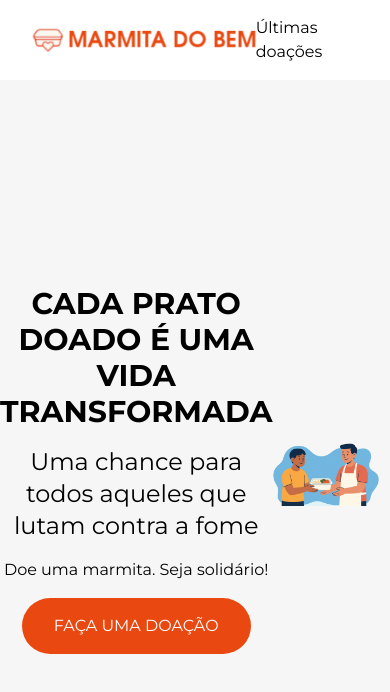
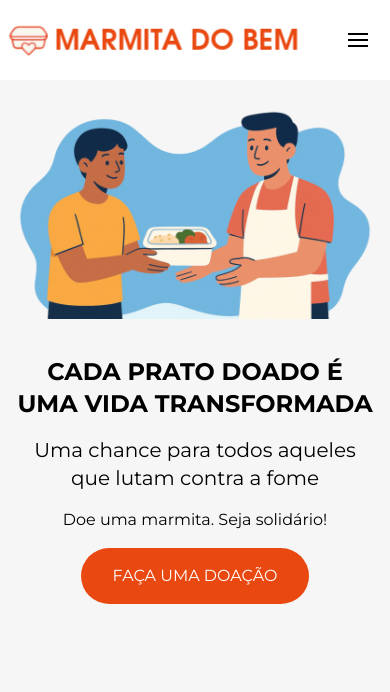
Before and after one commit to Enzovnm/restaurant-donation-management-platform, a React (Vite) app in the folder front-end/restaurant-donation-management-platform/: page / in a window 390 px wide. Shown: the top 692 px of the page. Built offline with nearby package versions, Linux system fonts and the light colour scheme.

Commit message:
feat: Home.tsx & Navbar.tsx responsiveness

```diff
--- a/front-end/restaurant-donation-management-platform/package.json
+++ b/front-end/restaurant-donation-management-platform/package.json
@@ -11,6 +11,7 @@
   },
   "dependencies": {
     "@tailwindcss/vite": "^4.1.12",
+    "hamburger-react": "^2.5.2",
     "react": "^19.1.1",
     "react-dom": "^19.1.1",
     "tailwindcss": "^4.1.12"
--- a/front-end/restaurant-donation-management-platform/src/components/Home/Home.tsx
+++ b/front-end/restaurant-donation-management-platform/src/components/Home/Home.tsx
@@ -2,13 +2,13 @@ import imgDonate from "../../assets/donate-image.png";
 
 export const Home = () => {
   return (
-    <main className="flex w-screen h-hero bg-[#f6f6f6]">
-      <div className="w-full h-full flex items-center justify-between">
-        <div className="flex-2 text-center">
-          <h1 className="text-3xl uppercase font-bold">
+    <main className="flex w-screen h-hero px-4 md:px-0 bg-[#f6f6f6]">
+      <div className="w-full h-full flex flex-col md:flex-row  items-center justify-center md:justify-between">
+        <div className="flex-2 md:flex-2 text-center order-2 md:order-1">
+          <h1 className="mt-4 md:mt-0 text-2xl md:text-3xl uppercase font-bold">
             Cada prato doado é uma vida transformada
           </h1>
-          <h2 className="text-2xl mt-4">
+          <h2 className="text-xl md:text-2xl mt-4 ">
             Uma chance para todos aqueles que lutam contra a fome
           </h2>
           <h3 className="mt-4">Doe uma marmita. Seja solidário!</h3>
@@ -16,8 +16,8 @@ export const Home = () => {
             FAÇA UMA DOAÇÃO
           </button>
         </div>
-        <div className="flex-2">
-          <img className="w-11/12" src={imgDonate} />
+        <div className="flex-1 md:flex-2 order-1 md:order-2">
+          <img className="md:w-11/12 w-full" src={imgDonate} />
         </div>
       </div>
     </main>
--- a/front-end/restaurant-donation-management-platform/src/components/Navbar/Navbar.tsx
+++ b/front-end/restaurant-donation-management-platform/src/components/Navbar/Navbar.tsx
@@ -1,20 +1,39 @@
-import React from "react";
+import React, { useState } from "react";
 import imgLogo from "../../assets/logo.png";
+import Hamburger from "hamburger-react";
 
 export const Navbar = () => {
+  const [isOpen, setOpen] = useState<boolean>(false);
+
   return (
-    <nav className="w-full px-8 py-4  flex items-center justify-between">
+    <nav className="w-full px-2 md:px-8 py-4  flex items-center justify-between">
       <div>
         <img src={imgLogo} />
       </div>
-      <ul>
+      <div className="md:hidden">
+        <Hamburger size={20} toggled={isOpen} toggle={setOpen} />
+      </div>
+
+      <ul className="hidden md:flex">
         <li>
           <a href="">Últimas doações</a>
         </li>
-        {/* <li>
-          <a href="">Admin</a>
-        </li> */}
       </ul>
+
+      <div
+        className={`md:hidden bg-white absolute w-full h-full overflow-hidden left-0 transition-all duration-300 ${
+          isOpen ? "top-16 opacity-100" : "hidden"
+        }`}
+      >
+        <ul className="flex flex-col items-center gap-6 py-6 text-lg text-white text-center">
+          <li
+            className="hover:text-gray-300 w-full py-4 t bg-gray-600 cursor-pointer"
+            onClick={() => setOpen(false)}
+          >
+            Últimas doações
+          </li>
+        </ul>
+      </div>
     </nav>
   );
 };
```
Also changed, not shown: 1 other file (tests, documents, lock files or other folders).
